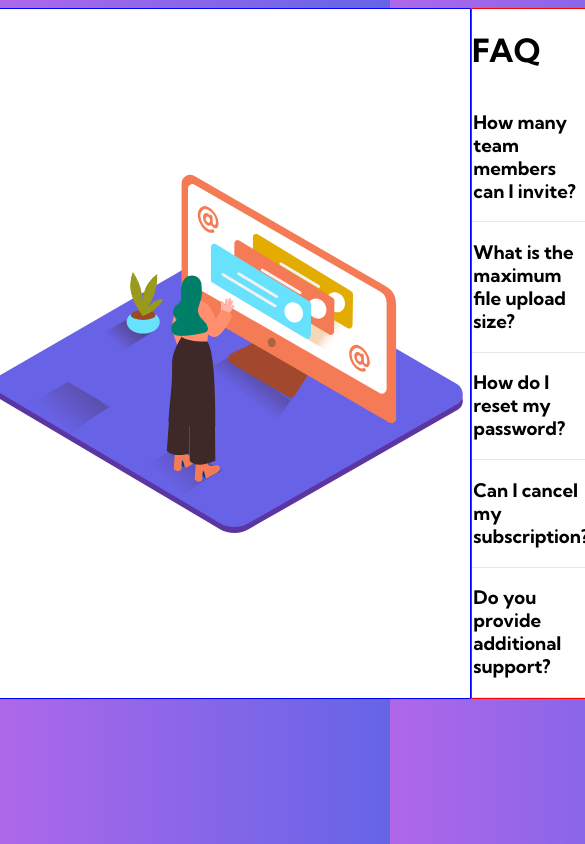
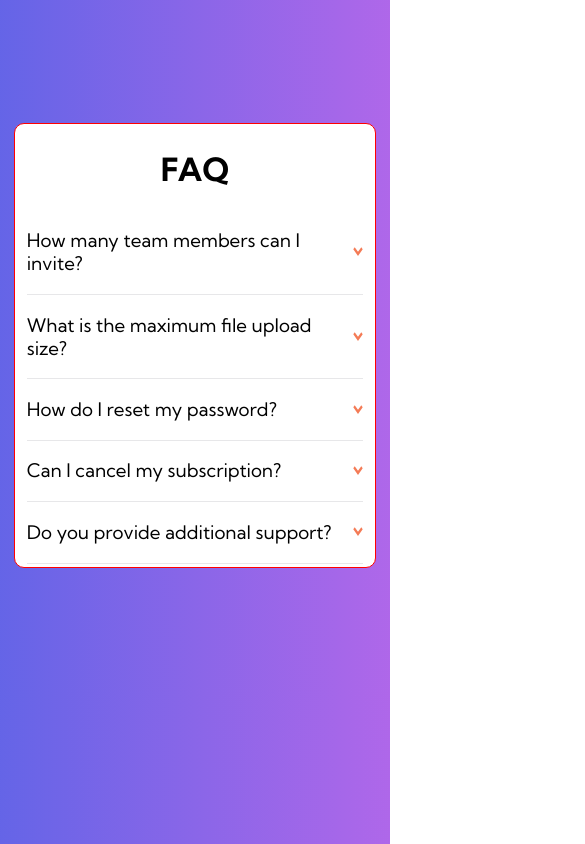
Before and after one commit to abdmud/faq-accordion-card, a plain HTML site: page index.html in a window 390 px wide. Shown: the whole page, 585 px wide, since content can reach past the window. Drawn offline with Linux system fonts and the light colour scheme.

Commit message:
start on mobile

```diff
--- a/index.html
+++ b/index.html
@@ -19,8 +19,8 @@
   <container class="page">
 
     <div class="image">
-      <img src="./images/illustration-box-desktop.svg" class="box-image" alt="box-icon">
       <img src="./images/illustration-woman-online-desktop.svg" class="woman-image" alt="woman-icon">
+     <!-- <img src="./images/illustration-box-desktop.svg" class="box-image" alt="box-icon"> -->
     </div>
 
     <div class="accordion">
--- a/style.css
+++ b/style.css
@@ -18,28 +18,34 @@
  body {
     font-family: 'Kumbh Sans', sans-serif;
     width: auto;
-    background-image: linear-gradient(to right, var(--softViolet), var(--softBlue));
+    background-image: linear-gradient(to left, var(--softViolet), var(--softBlue));
  }
  .page {
     display: flex;
     justify-content: center;
+    min-height: 80vh;
  }
  .image {
     display: flex;
-    justify-content: center;
-    align-items: center;
     border: solid 1px blue;
-    padding: 2% 2%;
     width: auto;
     background-color: white;
     border-bottom-left-radius: 10px;
     border-top-left-radius: 10px;
+    background-image: url(./images/bg-pattern-desktop.svg);
+    background-position: 140% 90%;
+    background-repeat: no-repeat;
  }
  .woman-image {
-    width: fit-content;
+    width: 80%;
+    height: 60%;
+    margin-right: 5%;
+    padding-top: 10%;
+    margin-left: 5%;
  }
  .box-image {
-    width: fit-content;
+    height: 150px;
+    margin-left: -10%;
  }
  .accordion {
     border: solid 1px red;
@@ -47,6 +53,7 @@
     background-color: white;
     border-top-right-radius: 10px;
     border-bottom-right-radius: 10px;
+    padding: 1% 3%;
  }
  .faq {
     display: flex;
@@ -54,20 +61,51 @@
     align-items: center;
     width: auto;
     border-bottom: solid 1px var(--lightGrayishBlue);
-    padding: 0% 1%;
  }
+.faq-title {
+    font-weight: 400;
+}
 
  .down-icon, .up-icon {
-    margin-top: -2%;
     width: 10px;
     height: 10px;
     cursor: pointer;
  }
 
  .up-icon {
+    margin-top: -10%;
     transform: rotate(180deg);
  }
 
  .hidden {
     display: none;
  }
+
+ @media only screen and (max-width: 600px) {
+    html {
+        padding: 0;
+        margin: 0;
+        box-sizing: border-box;
+    }
+    body {
+        width: auto;
+    }
+    .page {
+      flex-direction: column;
+      justify-content: center;
+      align-items: center;
+    }
+    .accordion {
+        width: 90%;
+        border-radius: 10px;
+    }
+    .image {
+        display: none;
+    }
+    .box-image {
+        margin: 0;
+    }
+    h1 {
+        text-align: center;
+    }
+  }
```
